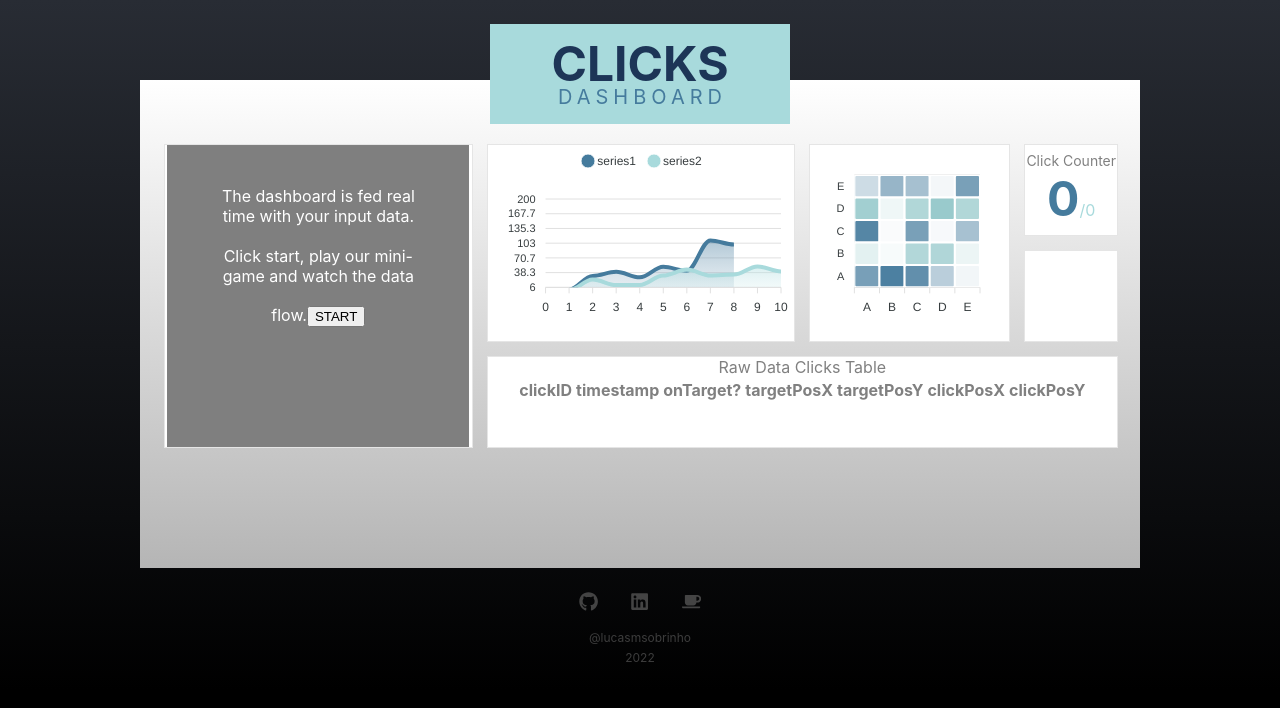
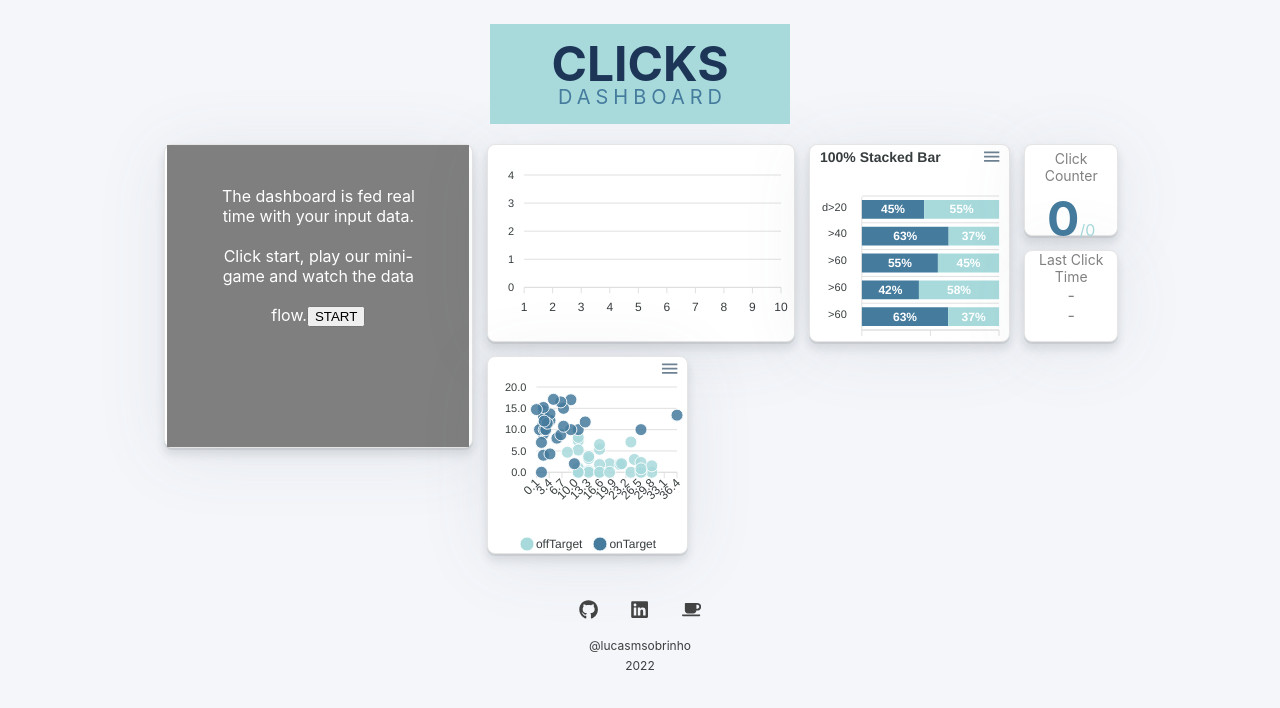
Before and after one commit to lucasmsobrinho/clicks-dashboard, a React (Create React App) app: page / in a window 1280 px wide. Shown: the top 708 px of the page. Built offline with nearby package versions, Linux system fonts and the light colour scheme.

Commit message:
minor ui changes; improves on number of rerenders

```diff
--- a/src/App.css
+++ b/src/App.css
@@ -8,12 +8,12 @@
 
 body {
   color: gray;
-  background-color: #000;
+  background: #F4F6FA;
 }
 
 
 .app {
-  background: linear-gradient(to bottom, #282c34, #000);
+  background: #F4F6FA; /* linear-gradient(to bottom, #282c34, #000); */
   padding: 24px;
 }
 
@@ -34,7 +34,7 @@ body {
 }
 
 .content-container {
-  background: linear-gradient(to bottom, #fff, #b5b5b5);
+  background: #F4F6FA; /* linear-gradient(to bottom, #fff, #b5b5b5);*/
   margin-top: -44px;
   min-width: 300px;
   display: flex;
--- a/src/components/ClicksDataManager.css
+++ b/src/components/ClicksDataManager.css
@@ -23,7 +23,23 @@
     width: 100%;
     align-items: center;
     z-index: 1;
+    border-radius: .5rem;
+    box-shadow: 0 2px 0 rgb(90 97 105 / 11%),
+              0 4px 8px rgb(90 97 105 / 12%),
+             0 10px 10px rgb(90 97 105 / 6%),
+             0 7px 70px rgb(90 97 105 / 10%);
 }
+
+.card-title {
+    text-align: center;
+    font-size: 1rem;
+    padding: .3rem;
+}
+
+.card-body {
+    padding: 1rem;
+}
+
 
 .card-t2 {
     grid-row: span 2 / auto;
@@ -45,7 +61,7 @@
 }
 
 .card-ultra-wide {
-    grid-column: span 6 / auto;
+    grid-column: span 8 / auto;
 }
 
 .raw-clicks-data-table {
--- a/src/components/ClicksDataManager.js
+++ b/src/components/ClicksDataManager.js
@@ -5,6 +5,8 @@ import RawClicksDataTable from './RawClicksDataTable';
 import ClickSpeedChart from './charts/ClickSpeedChart';
 import TargetAccuracyHeatMap from './charts/TargetAccuracyHeatMap';
 import TotalClicks from './charts/TotalClicks';
+import AccuracyByDistanceChart from './charts/AccuracyByDistanceChart';
+import ClickTimeByDistanceChart from './charts/ClickTimeByDistanceChart';
 
 const initialState = {
     time: 0,
@@ -13,12 +15,21 @@ const initialState = {
     totalClicks:0,
     onTargetClicks: 0,
     clickData: [],
+    lastClickTime: 0,
+    lastOnTargetClickTime: 0,
+    clicksOffTargetBySector: Array(5).fill(Array(5).fill(0)),
+    clicksOnTargetBySector: Array(5).fill(Array(5).fill(0))
 }
+
 class ClicksDataManager extends Component {
     constructor(props) {
         super(props);
 
         this.state = initialState;
+    }
+
+    shouldComponentUpdate() {
+        return true
     }
 
     componentDidUpdate() {
@@ -55,8 +66,11 @@ class ClicksDataManager extends Component {
     }
 
     registerClick = (targetPosX, targetPosY, clickPosX, clickPosY, onTarget) => {
-        const {clickData, time, totalClicks, onTargetClicks} = this.state
+        const {clickData, time, totalClicks, onTargetClicks, lastOnTargetClickTime,
+            clicksOffTargetBySector, clicksOnTargetBySector } = this.state
         const clickDistance = Math.sqrt((clickPosX - (targetPosX+25))**2 +(clickPosY - (targetPosY+25))**2)
+        //const xSector = Math.round(5*clickPosX/300)
+        //const ySector = Math.round(5*clickPosY/300)
         const newClick = {
             id: this.state.clickData.length + 1,
             timestamp: time,
@@ -65,13 +79,20 @@ class ClicksDataManager extends Component {
             clickPosX: clickPosX,
             clickPosY: clickPosY,
             onTarget: onTarget,
-            clickDistance: clickDistance
+            // processed data // TODO: evaluate if is needed to break this in another obj
+            clickDistance: clickDistance.toFixed(2),
+            clickSpeed: (1000*(totalClicks+1)/time).toFixed(2),
+            onTargetClickSpeed: (1000*(onTargetClicks+(onTarget?1:0))/time).toFixed(2),
         }
 
         this.setState({
             clickData: [...clickData, newClick],
             totalClicks: totalClicks+1,
             onTargetClicks: onTarget? onTargetClicks+1: onTargetClicks,
+            lastOnTargetClickTime: onTarget? time:lastOnTargetClickTime,
+            lastClickTime: time,
+            clicksOffTargetBySector: clicksOffTargetBySector,
+            clicksOnTargetBySector: clicksOnTargetBySector
         });
     }
 
@@ -90,17 +111,21 @@ class ClicksDataManager extends Component {
                     />
                 </div>
                 <div className="card card-wide card-t2">
-                    <ClickSpeedChart />
+                    <ClickSpeedChart clickData={this.state.clickData} time={this.state.time}/>
                 </div>
                 <div className="card card-w2 card-t2">
-                    <TargetAccuracyHeatMap />
+                    <AccuracyByDistanceChart />
                 </div>
                 <div className="card">
                     <TotalClicks data={this.state}/>
                 </div>
-                <div className="card"></div>
-                <div className="card card-ultra-wide raw-clicks-data-table">
-                    <RawClicksDataTable clickData={this.state.clickData}/>
+                <div className="card">
+                    <span style={{fontSize:14, textAlign:'center'}}>Last Click Time </span>
+                    {this.state.lastClickTime ? (10 - this.state.lastClickTime/1000).toFixed(2): '-'}<br/>
+                    {this.state.lastOnTargetClickTime ? (10 - this.state.lastOnTargetClickTime/1000).toFixed(2): '-'}
+                </div>
+                <div className="card card-w2 card-t2">
+                    <ClickTimeByDistanceChart />
                 </div>
             </div>
         );
--- a/src/components/ClicksFrame.js
+++ b/src/components/ClicksFrame.js
@@ -18,7 +18,6 @@ class ClicksFrame extends Component {
         const clickPosX = event.nativeEvent.offsetX;
         const clickPosY = event.nativeEvent.offsetY;
         this.props.registerClick(targetPosX, targetPosY, clickPosX, clickPosY, false)
-        this.targetRef.current.changePosition()
     }
 
     startGame = (event) => {
--- a/src/components/CountdownTimer.js
+++ b/src/components/CountdownTimer.js
@@ -8,7 +8,8 @@ class CountdownTimer extends Component {
             <div
                 className="countdown-timer"
                 style={{color:(timeLeft<3)?'red':'black', position:'absolute',
-                marginLeft: 120, display:running?'block':'none'}}
+                marginLeft: 120, display:running?'block':'none',
+                WebkitUserSelect: 'none', userSelect: 'none'}}
             >
                 00:0{timeLeft}
             </div>
--- a/src/components/RawClicksDataTable.js
+++ b/src/components/RawClicksDataTable.js
@@ -11,6 +11,9 @@ const RawClicksDataTable = ({clickData}) => {
                     <td>{click.targetPosY}</td>
                     <td>{click.clickPosX}</td>
                     <td>{click.clickPosY}</td>
+                    <td>{click.clickSpeed}</td>
+                    <td>{click.clickDistance}</td>
+                    <td>{click.onTargetClickSpeed}</td>
                 </tr>
         )}
     )
@@ -27,6 +30,9 @@ const RawClicksDataTable = ({clickData}) => {
                     <th>targetPosY</th>
                     <th>clickPosX</th>
                     <th>clickPosY</th>
+                    <th>clickSpeed</th>
+                    <th>clickDistance</th>
+                    <th>onTargetClickSpeed</th>
                 </tr>
                 {clickDataRows}
                 </tbody>
--- /dev/null
+++ b/src/components/charts/AccuracyByDistanceChart.js
@@ -0,0 +1,75 @@
+import React, { Component } from 'react';
+import ReactApexChart from 'react-apexcharts';
+
+class AccuracyByDistanceChart extends Component {
+    constructor(props) {
+        super(props);
+
+        this.state = {
+            series: [{
+                name: 'onTarget',
+                data: [44, 55, 41, 37, 22]
+            }, {
+                name: 'offTarget',
+                data: [53, 32, 33, 52, 13]
+            }],
+            options: {
+                chart: {
+                type: 'bar',
+                stacked: true,
+                stackType: '100%'
+                },
+                colors: ["#457B9D", "#A8DADC"],
+                plotOptions: {
+                    bar: {
+                        horizontal: true,
+                    },
+                },
+                title: {
+                    text: '100% Stacked Bar'
+                },
+                xaxis: {
+                    labels: {
+                        show: false,
+                    },
+                    categories: ["d>20", ">40", ">60", ">60", ">60"],
+                },
+                yaxis: {
+                },
+                tooltip: {
+                    y: {
+                        formatter: function (val) {
+                        return val + "K"
+                        }
+                    }
+                },
+                fill: {
+                    opacity: 1
+                },
+                legend: {
+                    show: false,
+                    position: 'top',
+                    horizontalAlign: 'left',
+                    offsetX: 40
+                }
+        },
+
+
+        };
+    }
+
+
+
+    render() {
+        return (
+        <div id="chart">
+            <ReactApexChart options={this.state.options}
+                            series={this.state.series}
+                            type="bar"
+                            height={200} />
+        </div>
+        )
+    }
+}
+
+export default AccuracyByDistanceChart;
--- a/src/components/charts/ClickSpeedChart.js
+++ b/src/components/charts/ClickSpeedChart.js
@@ -1,19 +1,7 @@
 import React, { Component } from 'react';
 import ReactApexChart from 'react-apexcharts';
 
-class ClickSpeedChart extends Component {
-    constructor(props) {
-        super(props);
-
-        this.state = {
-            series: [{
-                name: 'series1',
-                data: [1, 31, 40, 28, 51, 42, 109, 100]
-            }, {
-                name: 'series2',
-                data: [0, 23, 11, 11, 32, 45, 32, 34, 52, 41]
-            }],
-            options: {
+const options = {
     chart: {
         height: 200,
         width: 100,
@@ -21,46 +9,61 @@ class ClickSpeedChart extends Component {
         toolbar: {
             show: false
         },
+        animations: {
+            enabled: false,
         },
-                colors: ["#457B9D", "#A8DADC"],
+    },
+    colors: ["#A8DADC", "#457B9D"],
     dataLabels: {
         enabled: false
     },
     stroke: {
         curve: 'smooth'
     },
-                yaxis: {
-                    tickAmount: 6,
-                    min: 6,
-                    max: 200,
-                },
     xaxis: {
         tickAmount: 10,
-                    min: 0,
+        min: 1,
         max: 10,
-                },
-                tooltip: {
-                    x: {
-                    },
+        labels: {
+            showDuplicates: false,
+        }
     },
     legend: {
         position: "top"
     },
+};
 
-            },
-        };
+class ClickSpeedChart extends Component {
+    shouldComponentUpdate(nextProps) {
+        return (nextProps.time % 200 === 0);
     }
+
     render() {
+        const { clickData } = this.props
+        const generalCS = clickData.map(({timestamp, clickSpeed}) => {
+            return({x: timestamp/1000, y:clickSpeed})
+        })
+        const accurateCS = clickData.map(({timestamp, onTargetClickSpeed}) => {
+            return({x: timestamp/1000, y:onTargetClickSpeed})
+        })
+
+        const series =  [{
+            name: 'General CS',
+            data: generalCS
+        }, {
+            name: 'Accurate CS',
+            data: accurateCS
+        }]
         return (
             <div id="chart">
                 <ReactApexChart
-                    options={this.state.options}
-                    series={this.state.series}
+                    options={options}
+                    series={series}
                     type="area"
                     height="180px"
                     width="300px"/>
             </div>
-        )
+        );
     }
 }
 
--- /dev/null
+++ b/src/components/charts/ClickTimeByDistanceChart.js
@@ -0,0 +1,52 @@
+import React, { Component } from 'react';
+import ReactApexChart from 'react-apexcharts';
+
+const options = {
+    chart: {
+        animations: {
+            enabled: false,
+        },
+        height: 350,
+        type: 'scatter',
+        zoom: {
+            enabled: false,
+        }
+    },
+    xaxis: {
+        tickAmount: 10,
+        labels: {
+            formatter: function(val) {
+                return parseFloat(val).toFixed(1)
+            }
+        }
+    },
+    yaxis: {
+        tickAmount: 7
+    },
+    colors: ["#A8DADC", "#457B9D"],
+}
+
+const series = [{
+    name: "offTarget",
+    data: [
+    [16.4, 5.4], [21.7, 2], [25.4, 3], [19, 2], [10.9, 1], [13.6, 3.2], [10.9, 7.4], [10.9, 0], [10.9, 8.2], [16.4, 0], [16.4, 1.8], [13.6, 0.3], [13.6, 0], [29.9, 0], [27.1, 2.3], [16.4, 0], [13.6, 3.7], [10.9, 5.2], [16.4, 6.5], [10.9, 0], [24.5, 7.1], [10.9, 0], [8.1, 4.7], [19, 0], [21.7, 1.8], [27.1, 0], [24.5, 0], [27.1, 0], [29.9, 1.5], [27.1, 0.8], [22.1, 2]]
+},{
+    name: "onTarget",
+    data: [
+    [36.4, 13.4], [1.7, 11], [5.4, 8], [9, 17], [1.9, 4], [3.6, 12.2], [1.9, 14.4], [1.9, 9], [1.9, 13.2], [1.4, 7], [6.4, 8.8], [3.6, 4.3], [1.6, 10], [9.9, 2], [7.1, 15], [1.4, 0], [3.6, 13.7], [1.9, 15.2], [6.4, 16.5], [0.9, 10], [4.5, 17.1], [10.9, 10], [0.1, 14.7], [9, 10], [12.7, 11.8], [2.1, 10], [2.5, 10], [27.1, 10], [2.9, 11.5], [7.1, 10.8], [2.1, 12]]
+}]
+
+class ClickTimeByDistanceChart extends Component {
+    render() {
+        return (
+            <div id="chart">
+                <ReactApexChart options={options}
+                                series={series}
+                                type="scatter"
+                                height={200} />
+            </div>
+        );
+    }
+}
+
+export default ClickTimeByDistanceChart;
```
Also changed, not shown: src/components/charts/TravelDistanceAccuracyChart.js (deleted, +0 -13 lines). Lines whose indentation alone changed are shown as unchanged.
